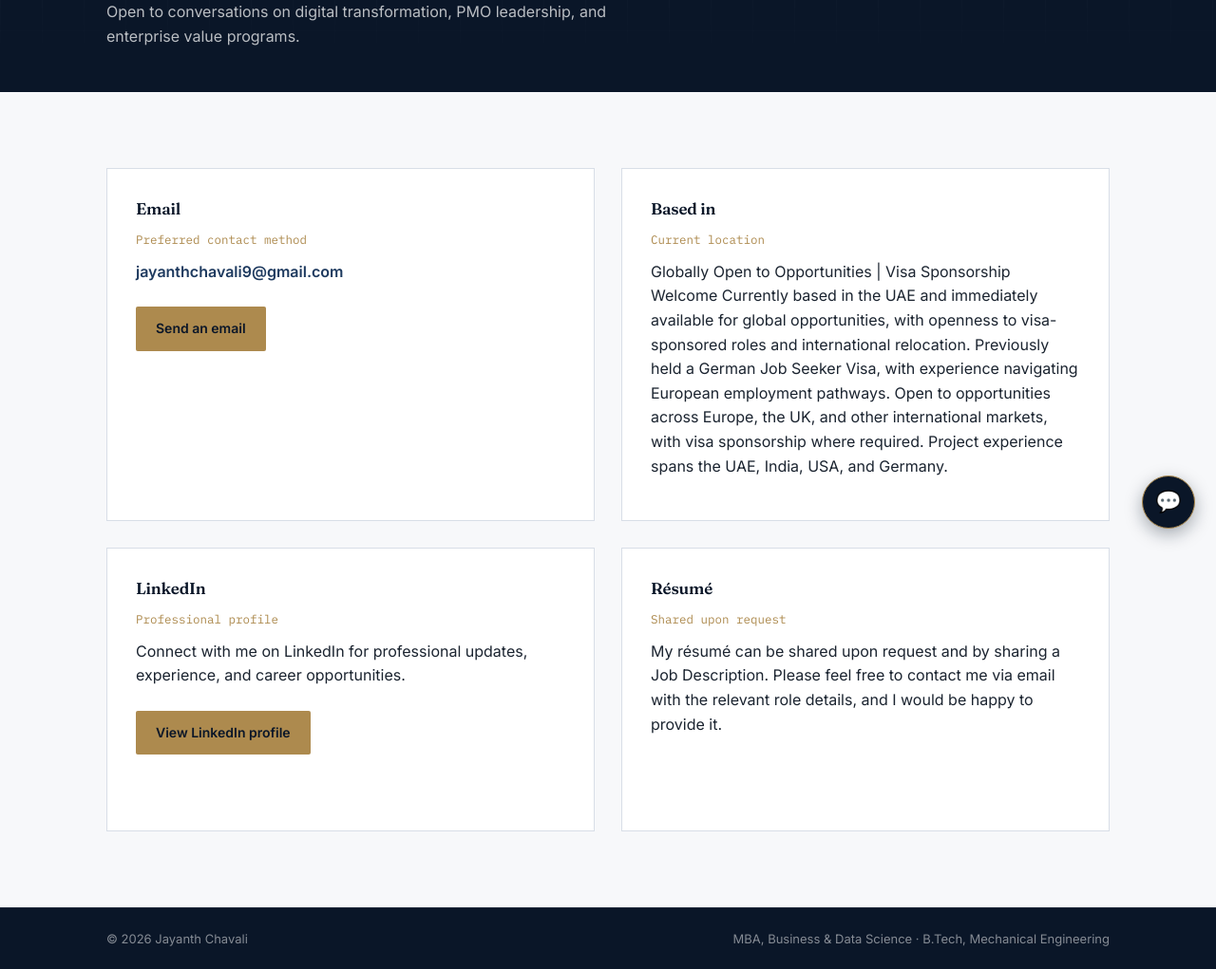
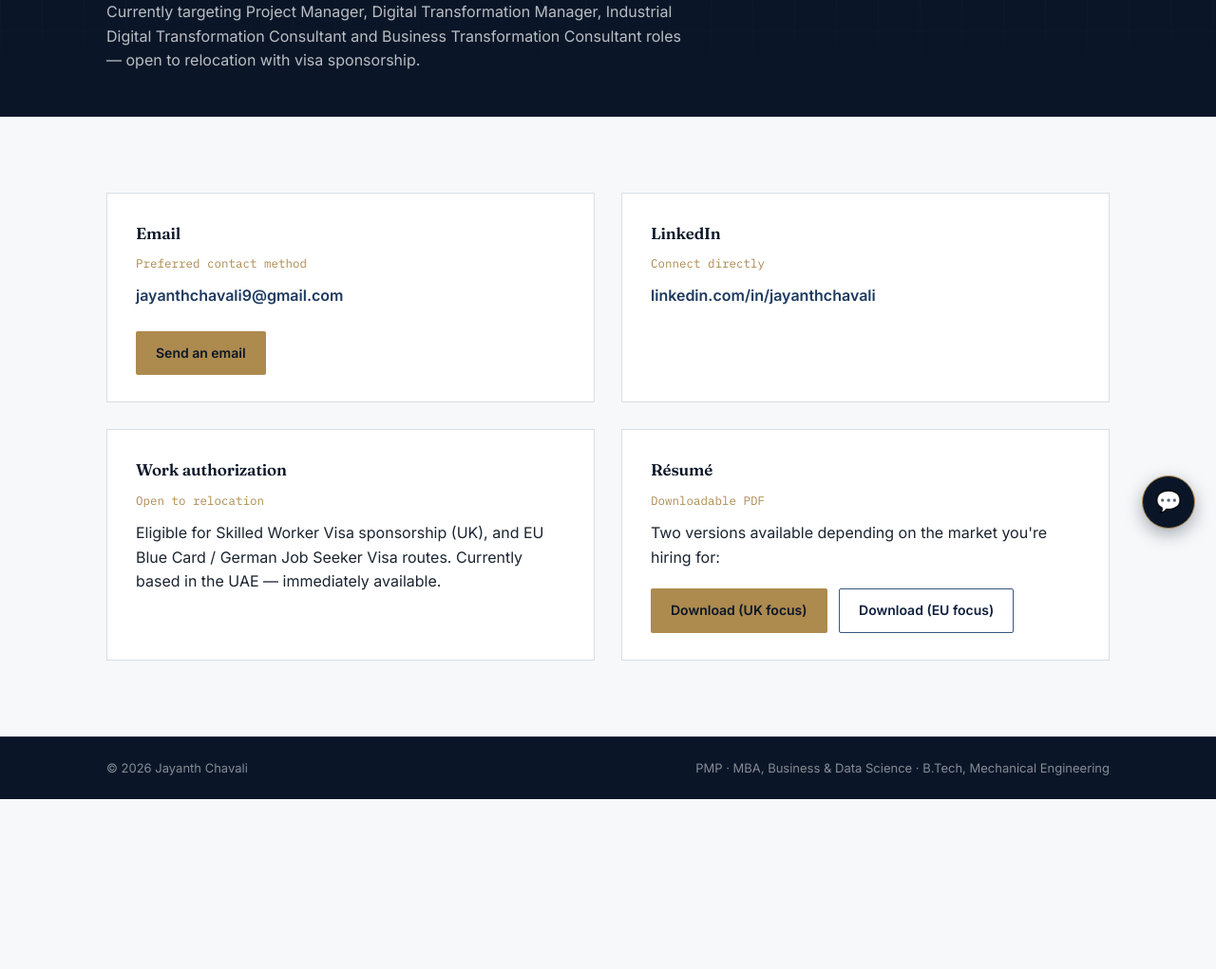
Before and after one commit to jayanthchavali8-glitch/jayanthchavali8-glitch.github.io, a plain HTML site: page contact.html in a window 1280 px wide. Shown: the part 221-1242 px from the top of the page at 95% size. After the commit the page ends 1063 px from the top, so only its background shows below. Drawn offline with Linux system fonts and the light colour scheme.

Commit message:
Update contact.html

```diff
--- a/contact.html
+++ b/contact.html
@@ -3,222 +3,75 @@
 <head>
 <meta charset="UTF-8">
 <meta name="viewport" content="width=device-width, initial-scale=1.0">
-
 <title>Contact — Jayanth Chavali</title>
-
 <link rel="preconnect" href="https://fonts.googleapis.com">
-  <link rel="preconnect" href="https://fonts.gstatic.com" crossorigin>
-
-  <link
-    href="https://fonts.googleapis.com/css2?family=Fraunces:opsz,wght@9..144,500;9..144,600;9..144,700&family=Inter:wght@400;500;600;700&family=IBM+Plex+Mono:wght@400;500;600&display=swap"
-    rel="stylesheet"
-  >
-
+<link href="https://fonts.googleapis.com/css2?family=Fraunces:opsz,wght@9..144,500;9..144,600;9..144,700&family=Inter:wght@400;500;600;700&family=IBM+Plex+Mono:wght@400;500;600&display=swap" rel="stylesheet">
 <link rel="stylesheet" href="style.css">
 </head>
-
 <body>
 
-  <!-- Header -->
 <header class="site-header">
   <div class="wrap">
-
-      <a href="index.html" class="brand">
-        Jayanth Chavali
-        <small>Digital Transformation Consultant</small>
-      </a>
-
-      <button
-        class="nav-toggle"
-        type="button"
-        aria-label="Toggle navigation menu"
-        aria-expanded="false"
-        aria-controls="primary-navigation"
-      >
-        ☰
-      </button>
-
-      <nav class="primary-nav" id="primary-navigation" aria-label="Primary navigation">
+    <a href="index.html" class="brand">Jayanth Chavali<small>Senior Programme Manager, Digital Transformation</small></a>
+    <button class="nav-toggle" aria-label="Toggle menu">☰</button>
+    <nav class="primary-nav">
       <ul>
-          <li>
-            <a href="index.html">Home</a>
-          </li>
-
-          <li>
-            <a href="case-studies.html">Case Studies</a>
-          </li>
-
-          <li>
-            <a href="experience.html">Experience</a>
-          </li>
-
-          <li>
-            <a href="skills.html">Capabilities</a>
-          </li>
-
-          <li>
-            <a href="contact.html" class="active" aria-current="page">
-              Contact
-            </a>
-          </li>
+        <li><a href="index.html">Home</a></li>
+        <li><a href="case-studies.html">Case Studies</a></li>
+        <li><a href="experience.html">Experience</a></li>
+        <li><a href="skills.html">Capabilities</a></li>
+        <li><a href="contact.html" class="active">Contact</a></li>
       </ul>
     </nav>
-
   </div>
 </header>
 
-
-  <!-- Page Hero -->
 <section class="page-hero">
   <div class="wrap">
-
     <p class="eyebrow">Get in Touch</p>
-
     <h1>Contact</h1>
-
-      <p>
-        Open to conversations on digital transformation,
-        PMO leadership, and enterprise value programs.
-      </p>
-
+    <p>Currently targeting Project Manager, Digital Transformation Manager, Industrial Digital Transformation Consultant and Business Transformation Consultant roles — open to relocation with visa sponsorship.</p>
   </div>
 </section>
 
-
-  <!-- Contact Information -->
 <section class="block">
   <div class="wrap">
-
     <div class="two-col">
-
-        <!-- Email -->
       <div class="info-card">
-
         <h3>Email</h3>
-
-          <p class="sub">
-            Preferred contact method
-          </p>
-
-          <p>
-            <a
-              href="mailto:jayanthchavali9@gmail.com"
-              style="color:var(--navy-700); font-weight:600;"
-            >
-              jayanthchavali9@gmail.com
-            </a>
-          </p>
-
-          <a
-            href="mailto:jayanthchavali9@gmail.com"
-            class="btn btn-primary"
-            style="padding:11px 20px; margin-top:8px;"
-          >
-            Send an email
-          </a>
-
+        <p class="sub">Preferred contact method</p>
+        <p><a href="mailto:jayanthchavali9@gmail.com" style="color:var(--navy-700); font-weight:600;">jayanthchavali9@gmail.com</a></p>
+        <a href="mailto:jayanthchavali9@gmail.com" class="btn btn-primary" style="padding:11px 20px; margin-top:8px;">Send an email</a>
       </div>
-
-
-        <!-- Location -->
       <div class="info-card">
-
-          <h3>Based in</h3>
-
-          <p class="sub">
-            Current location
-          </p>
-
-          <p>
-            Globally Open to Opportunities | Visa Sponsorship Welcome
-
-Currently based in the UAE and immediately available for global opportunities, with openness to visa-sponsored roles and international relocation.
-
-Previously held a German Job Seeker Visa, with experience navigating European employment pathways. Open to opportunities across Europe, the UK, and other international markets, with visa sponsorship where required.
-
-Project experience spans the UAE, India, USA, and Germany.
-          </p>
-
+        <h3>LinkedIn</h3>
+        <p class="sub">Connect directly</p>
+        <p><a href="https://linkedin.com/in/jayanthchavali" style="color:var(--navy-700); font-weight:600;" target="_blank" rel="noopener">linkedin.com/in/jayanthchavali</a></p>
       </div>
-
-
-        <!-- LinkedIn -->
       <div class="info-card">
-
-          <h3>LinkedIn</h3>
-
-          <p class="sub">
-            Professional profile
-          </p>
-
-          <p>
-            Connect with me on LinkedIn for professional
-            updates, experience, and career opportunities.
-          </p>
-
-          <!-- Replace YOUR-LINKEDIN-USERNAME with your actual profile -->
-          <a
-            href="https://www.linkedin.com/in/jayanth-chavali/"
-            class="btn btn-primary"
-            target="_blank"
-            rel="noopener noreferrer"
-            style="padding:11px 20px; margin-top:8px;"
-          >
-            View LinkedIn profile
-          </a>
-
+        <h3>Work authorization</h3>
+        <p class="sub">Open to relocation</p>
+        <p>Eligible for Skilled Worker Visa sponsorship (UK), and EU Blue Card / German Job Seeker Visa routes. Currently based in the UAE — immediately available.</p>
       </div>
-
-
-        <!-- Resume -->
       <div class="info-card">
-
         <h3>Résumé</h3>
-
-          <p class="sub">
-            Shared upon request
-          </p>
-
-          <p>
-            My résumé can be shared upon request and by sharing a Job Description. Please feel free to contact me via email with the relevant role details, and I would be happy to provide it.
-          </p>
-
-          <a
-            href="mailto:jayanthchavali9@gmail.com"
-            class="btn btn-ghost"
-            style="padding:11px 20px; margin-top:8px;"
-          >
-            Request résumé via email
-          </a>
-
+        <p class="sub">Downloadable PDF</p>
+        <p>Two versions available depending on the market you're hiring for:</p>
+        <a href="assets/Jayanth_Chavali_CV_UK.pdf" class="btn btn-primary" style="padding:11px 20px; margin-top:4px; margin-right:8px;" download>Download (UK focus)</a>
+        <a href="assets/Jayanth_Chavali_CV_EU.pdf" class="btn btn-ghost" style="padding:11px 20px; margin-top:4px; color:var(--navy-900); border-color:var(--navy-500);" download>Download (EU focus)</a>
       </div>
-
     </div>
-
   </div>
 </section>
 
-
-  <!-- Footer -->
 <footer class="site-footer">
   <div class="wrap">
-
-      <span>
-        © 2026 Jayanth Chavali
-      </span>
-
-      <span>
-        MBA, Business &amp; Data Science ·
-        B.Tech, Mechanical Engineering
-      </span>
-
+    <span>© 2026 Jayanth Chavali</span>
+    <span>PMP · MBA, Business &amp; Data Science · B.Tech, Mechanical Engineering</span>
   </div>
 </footer>
 
-
-  <!-- JavaScript -->
 <script src="nav.js"></script>
 <script src="chatbot.js"></script>
-
 </body>
 </html>
```
Lines whose indentation alone changed are shown as unchanged.
